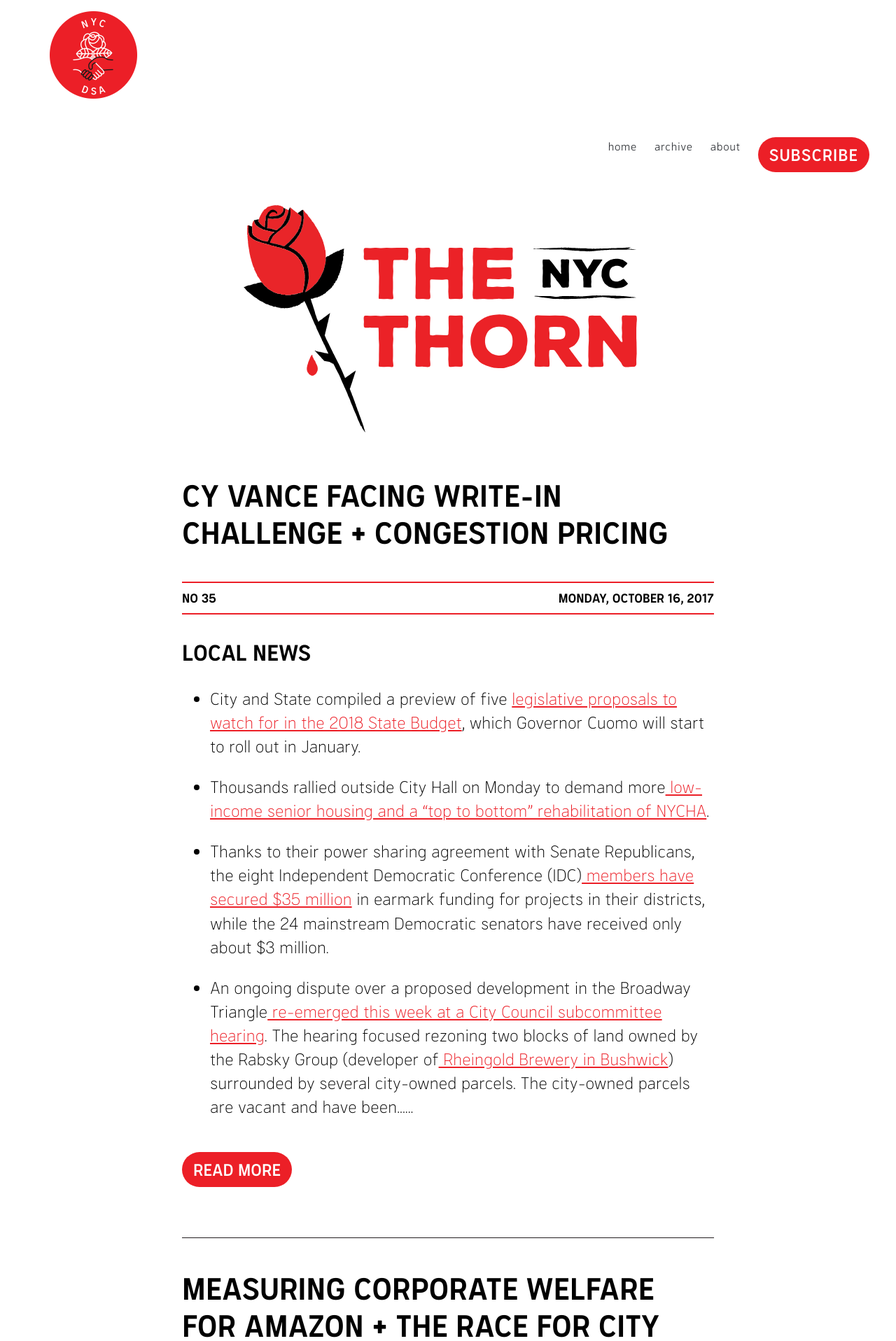
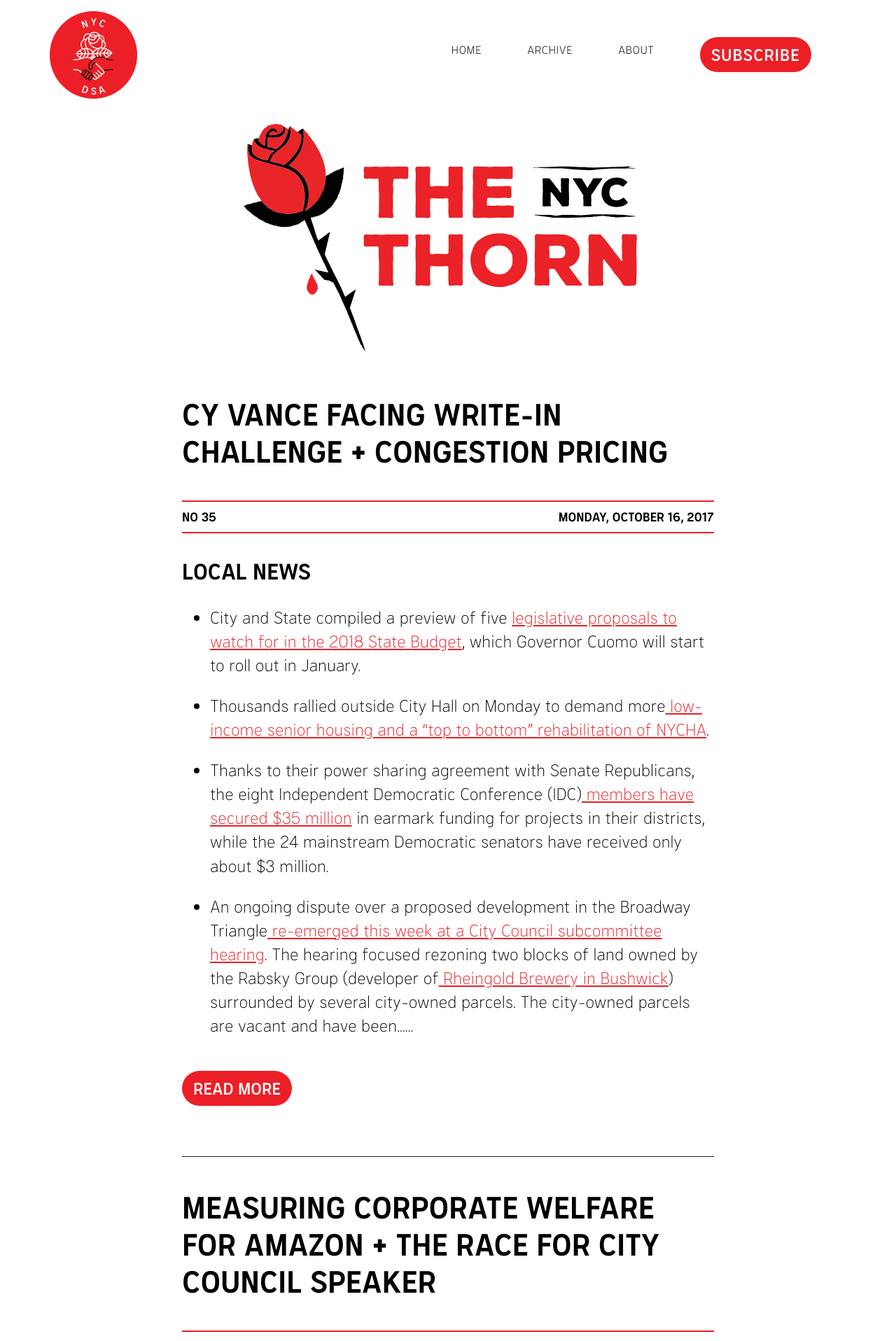
Before and after one commit to nycdsa/the-thorn, a Jekyll site: the page built from src/index.html, in a window 1280 px wide. Shown: the top 1916 px of the page at 70% size. Built offline with Jekyll 4.4.1, drawn with Linux system fonts in a browser that asks for light colours.

Commit message:
Update base.html

```diff
--- a/src/_layouts/base.html
+++ b/src/_layouts/base.html
@@ -18,8 +18,7 @@
         <a href="/" class="dsa-logo-link">
           <figure class="dsa-logo"></figure>
         </a>
-      </div>
-      <nav>
+            <nav class="nav-list">
   <input type="checkbox" id="nav" class="hidden"/>
   <label for="nav" class="nav-open"><i></i><i></i><i></i></label>
   <div class="nav-container">
@@ -31,7 +30,7 @@
     </ul>
   </div>
 </nav>
-
+      </div>
       <div class="header-logo">
         {% include logo.svg %}
       </div>
```
